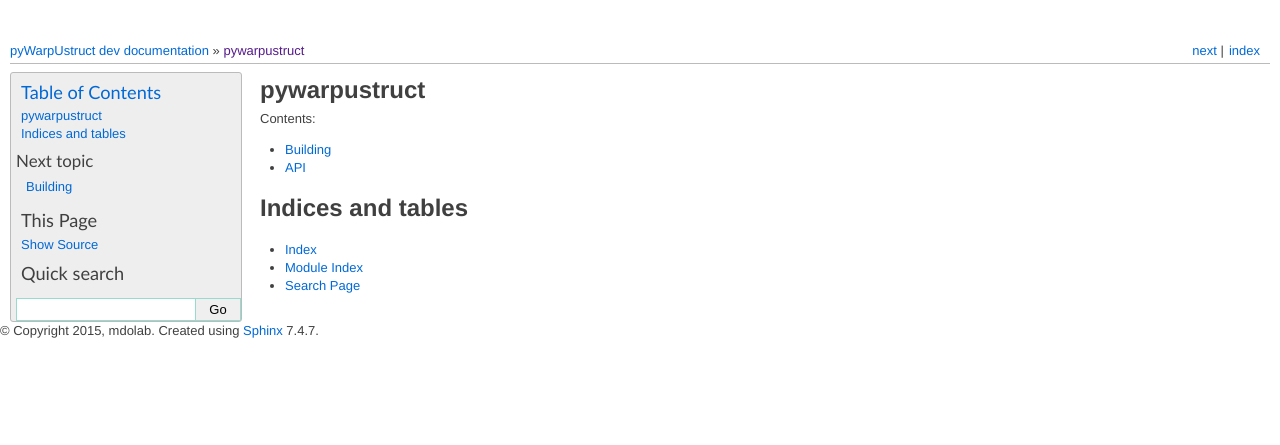
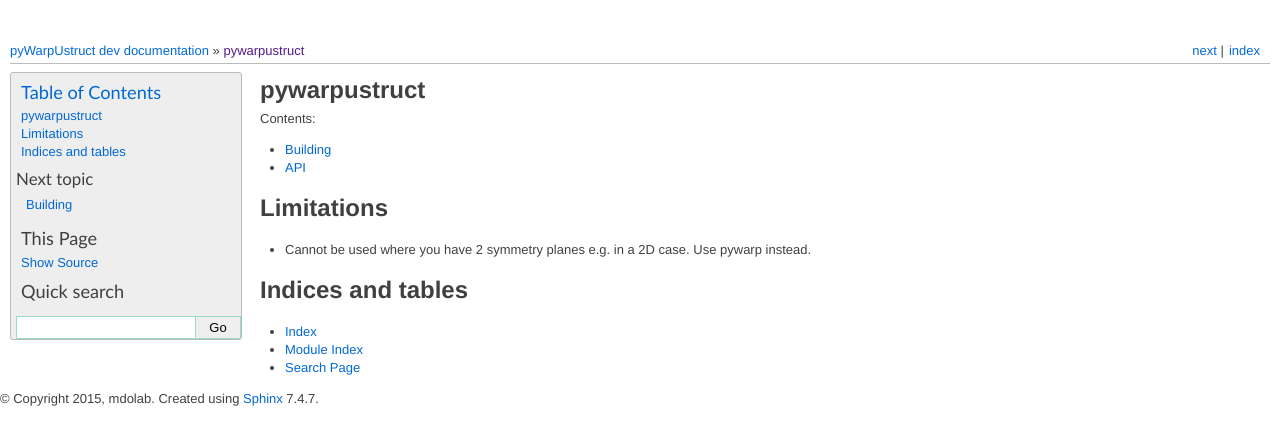
Before and after one commit to mdolab/idwarp, a Sphinx documentation site: the page built from doc/index.rst, in a window 1280 px wide. Shown: the top 445 px of the page. Built offline with Sphinx 7.4.7, drawn with Linux system fonts in a browser that asks for light colours.

Commit message:
Adding small limitations to documentation

```diff
--- a/doc/index.rst
+++ b/doc/index.rst
@@ -19,6 +19,12 @@ Contents:
    API
 
 
+Limitations
+===========
+
+* Cannot be used where you have 2 symmetry planes e.g. in a 2D case. Use pywarp instead.
+
+
 
 Indices and tables
 ==================
```
